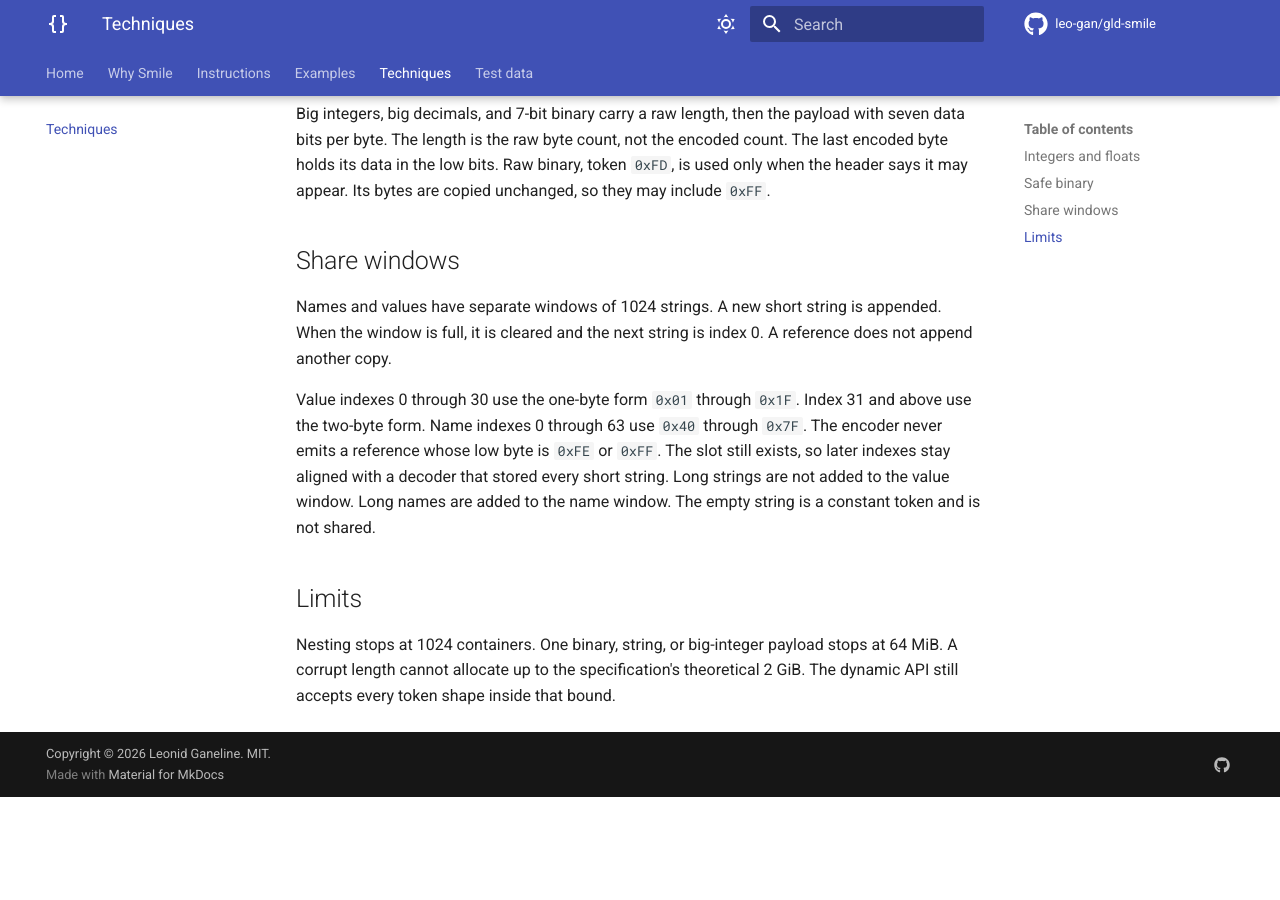
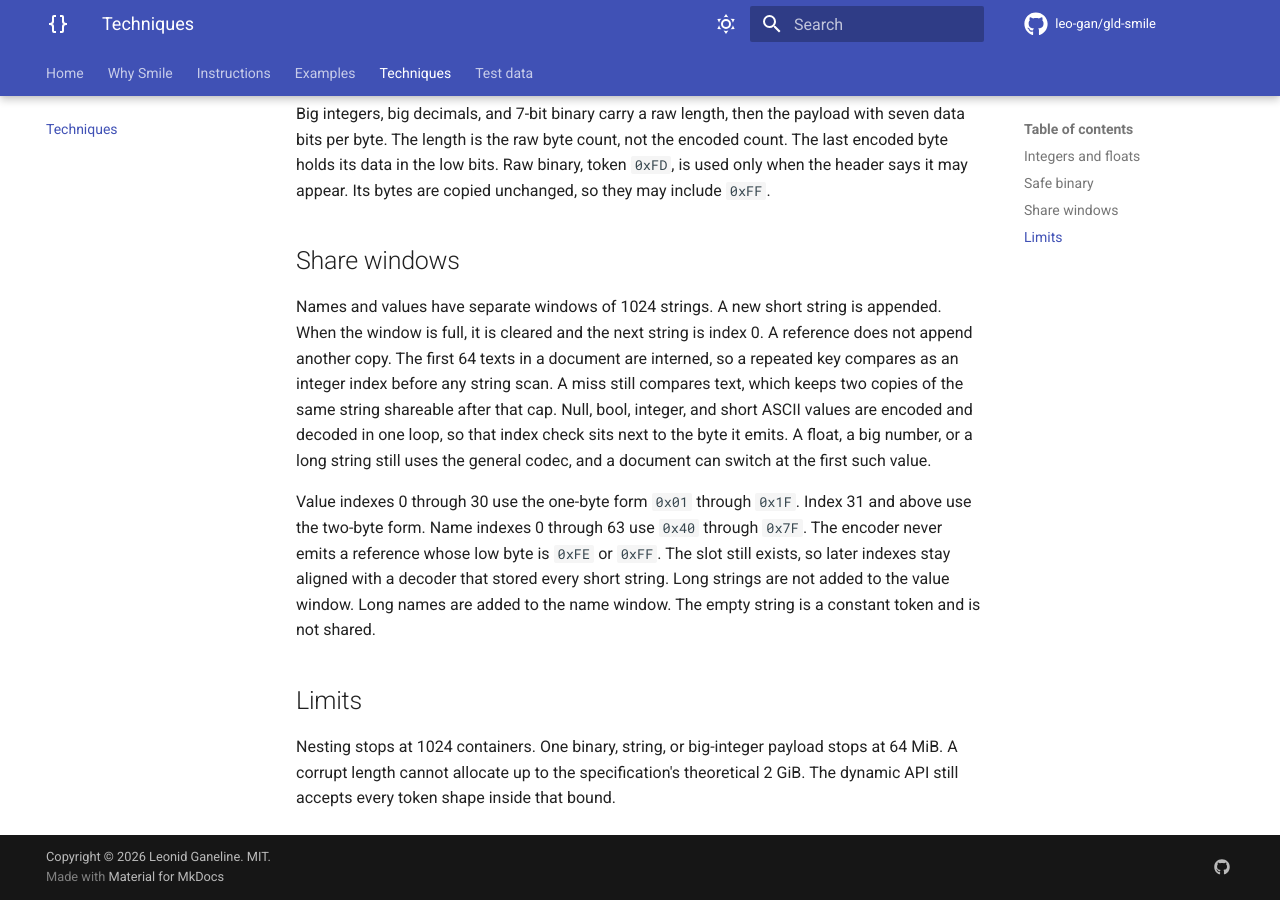
Before and after one commit to leo-gan/gld-smile, an MkDocs documentation site: the page built from docs/techniques.md, in a window 1280 px wide and 900 px high, scrolled down 539 px. Built offline with MkDocs 1.6.1 and Material for MkDocs 9.7.7, drawn with Linux system fonts in a browser that asks for light colours; comment, search, counter and statistics services are not loaded; before the commit the page ends 1336 px from its top, so only the background shows below that.

Commit message:
Speed up encode and decode of integers and short ASCII (#1)
Share windows keep text indexes, and objects of small ints and short text go through a flat loop. Floats, big numbers, and long strings stay on the general codec.

```diff
--- a/docs/techniques.md
+++ b/docs/techniques.md
@@ -27,7 +27,13 @@ bytes are copied unchanged, so they may include `0xFF`.
 
 Names and values have separate windows of 1024 strings. A new short string is
 appended. When the window is full, it is cleared and the next string is index
-0. A reference does not append another copy.
+0. A reference does not append another copy. The first 64 texts in a document
+are interned, so a repeated key compares as an integer index before any string
+scan. A miss still compares text, which keeps two copies of the same string
+shareable after that cap. Null, bool, integer, and short ASCII values are
+encoded and decoded in one loop, so that index check sits next to the byte it
+emits. A float, a big number, or a long string still uses the general codec,
+and a document can switch at the first such value.
 
 Value indexes 0 through 30 use the one-byte form `0x01` through `0x1F`. Index
 31 and above use the two-byte form. Name indexes 0 through 63 use `0x40`
```
Also changed, not shown: 4 other files.
